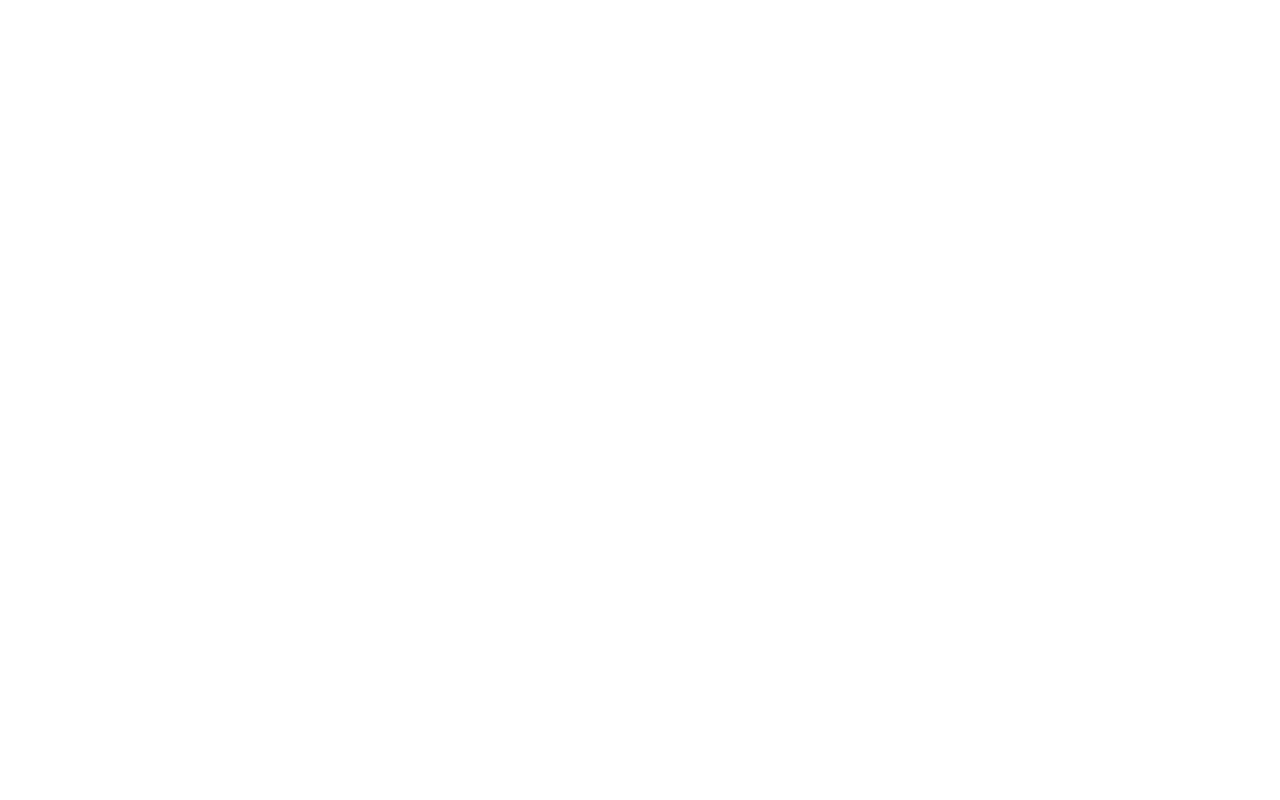
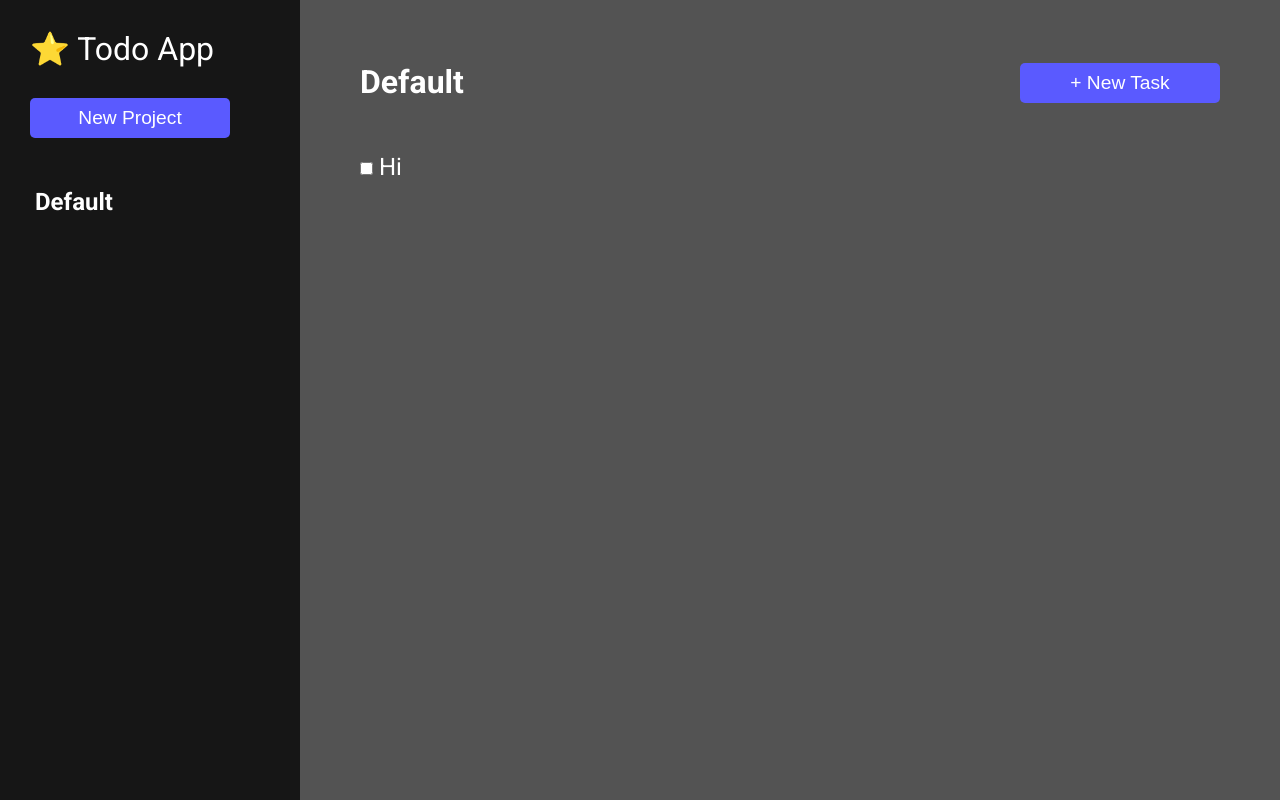
Before and after one commit to medrinnn/todoapp, a website built with webpack: page src/index.html in a window 1280 px wide. Built offline with nearby package versions, Linux system fonts and the light colour scheme.

Commit message:
html and css done need logic with js

```diff
--- a/src/index.html
+++ b/src/index.html
@@ -1,12 +1,38 @@
 <!DOCTYPE html>
 <html lang="en">
-<head>
-    <meta charset="UTF-8">
-    <meta name="viewport" content="width=device-width, initial-scale=1.0">
-    <title>Template</title>
-    <link rel="stylesheet" href="style.css">
-</head>
-<body>
+  <head>
+    <meta charset="UTF-8" />
+    <meta name="viewport" content="width=device-width, initial-scale=1.0" />
+    <title>Todo App</title>
+    <link rel="stylesheet" href="style.css" />
+  </head>
+
+  <body>
+    <div class="app">
+      <div class="sidebar">
+        <div class="app-title">⭐ Todo App</div>
+
+        <button class="new-project-btn">New Project</button>
+
+        <div class="project-list">
+          <div class="project">
+            <h2>Default</h2>
+          </div>
+        </div>
+      </div>
+
+      <div class="main-content">
+        <div class="top-bar">
+          <h2 class="project-title">Default</h2>
+          <button class="newTaskBtn">+ New Task</button>
+        </div>
+        <div class="task-list">
+          <div class="task">
+            <input type="checkbox">
+            <label>Hi</label>
+          </div>
+      </div>
+
     <script type="module" src="index.js"></script>
-</body>
+  </body>
 </html>
--- a/src/index.js
+++ b/src/index.js
@@ -0,0 +1 @@
+import "./style.css";
--- a/src/style.css
+++ b/src/style.css
@@ -0,0 +1,102 @@
+@import url('https://fonts.googleapis.com/css2?family=Roboto:ital,wght@0,100..900;1,100..900&display=swap');
+
+
+* {
+  margin: 0;
+  padding: 0;
+  box-sizing: border-box;
+  border: 0;
+}
+
+
+html, body {
+  height: 100%;
+}
+
+body {
+  font-family: 'Roboto', sans-serif;
+  background-color: rgb(83, 83, 83);
+}
+
+.app {
+  display: flex;
+  height: 100vh;
+}
+
+.sidebar {
+  width: 300px;
+  background-color: rgb(22, 22, 22);
+  display: flex;
+  flex-direction: column;
+}
+
+.app-title {
+  font-size: 2rem;
+  margin: 30px;
+  color: white;
+}
+
+.new-project-btn, .newTaskBtn {
+  margin: 0 30px 30px 30px;
+  height: 40px;
+  width: 200px;
+  border-radius: 5px;
+  background-color: rgb(90, 90, 255);
+  color: white;
+  font-size: 1.2rem;
+  cursor: pointer;
+  transition: 0.2s;
+}
+
+.new-project-btn:hover, .newTaskBtn:hover {
+  background-color: rgb(61, 61, 253);
+}
+
+.newTaskBtn {
+    margin-top: 33px;
+}
+
+.project-list {
+  display: flex;
+  flex-direction: column;
+}
+
+.project h2 {
+  color: white;
+  margin: 15px 30px;
+  cursor: pointer;
+  padding: 5px;
+  border-radius: 5px;
+  transition: 0.2s;
+}
+
+.project h2:hover {
+  background-color: rgba(255, 255, 255, 0.1);
+}
+
+.main-content {
+  flex: 1;
+  padding: 30px;
+  color: white;
+  overflow-y: auto;
+}
+
+.project-title {
+  font-size: 2rem;
+  margin-left: 30px;
+}
+
+.top-bar {
+    display: flex;
+    align-items: center;
+    justify-content: space-between;
+}
+
+.task-list {
+  margin: 20px 30px;
+  display: flex;
+  align-items: start;
+  flex-direction: column;
+  gap: 10px;
+  font-size: 1.5rem;
+}
```
